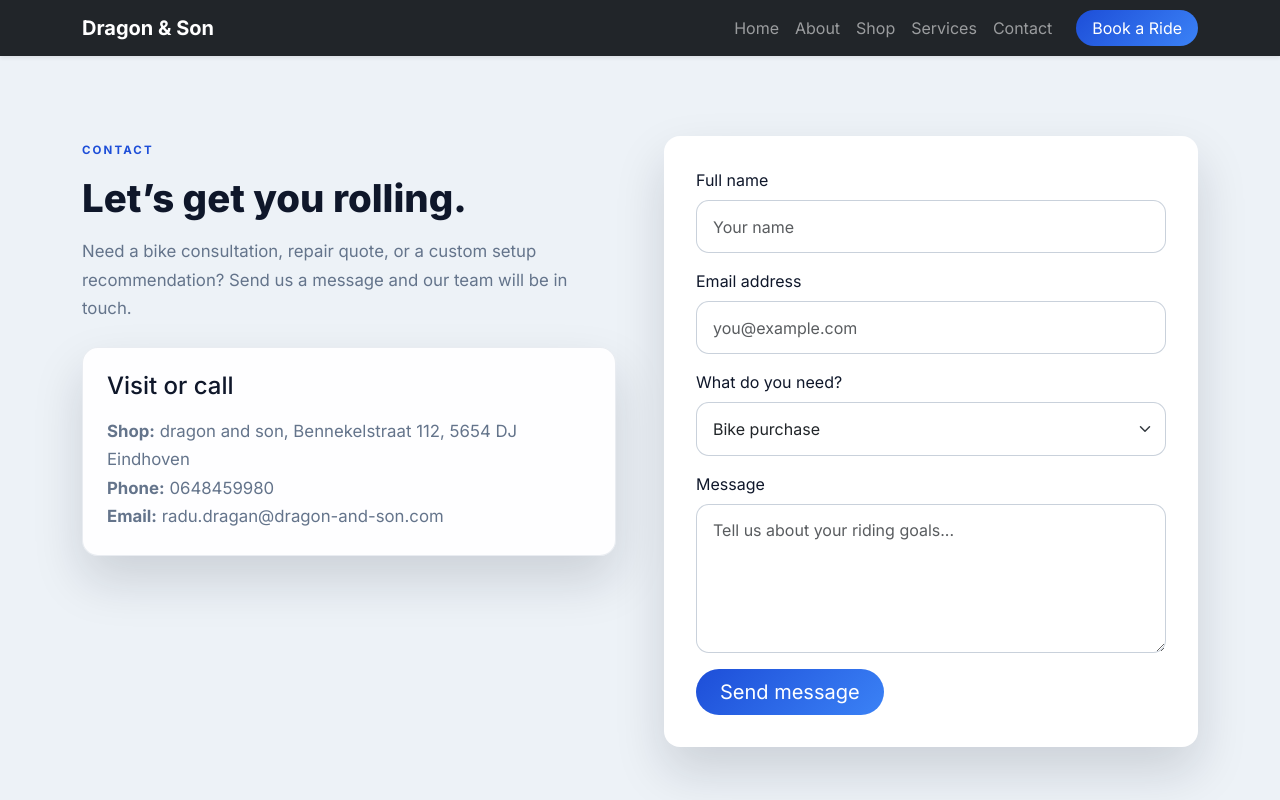
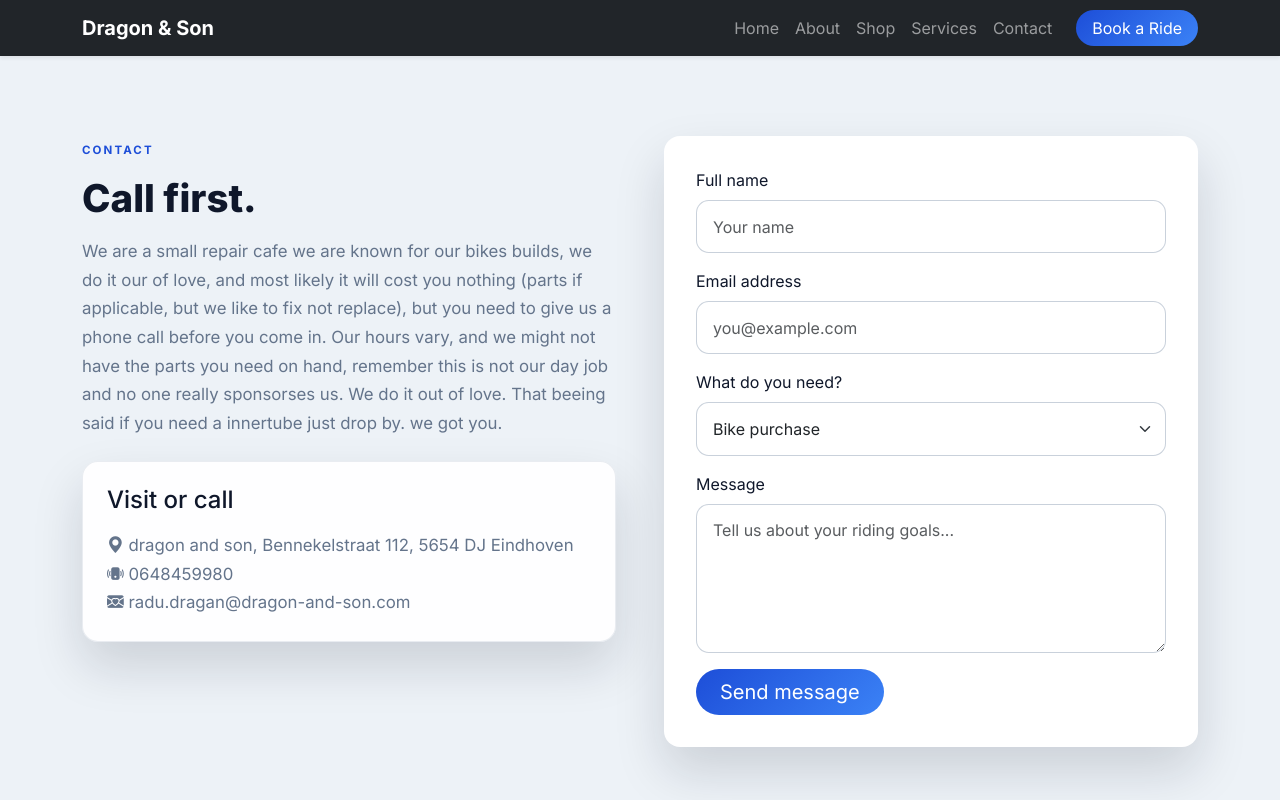
Before and after one commit to RaduDraganAndSon/dragon_and_son_entry_point, a Vue app: page /contact in a window 1280 px wide. Shown: the top 800 px of the page. Built offline with nearby package versions, Linux system fonts and the light colour scheme.

Commit message:
0.0.2 Add boostrap icons to the project and updated the contact page

```diff
--- a/package.json
+++ b/package.json
@@ -10,6 +10,7 @@
   },
   "dependencies": {
     "bootstrap": "^5.3.3",
+    "bootstrap-icons": "^1.11.3",
     "pinia": "^2.1.7",
     "vue": "^3.4.38",
     "vue-router": "^4.5.0"
--- a/src/main.js
+++ b/src/main.js
@@ -4,6 +4,7 @@ import App from './App.vue'
 import router from './router'
 
 import 'bootstrap/dist/css/bootstrap.min.css'
+import 'bootstrap-icons/font/bootstrap-icons.css'
 import 'bootstrap/dist/js/bootstrap.bundle.min.js'
 import './styles.css'
 
--- a/src/views/ContactView.vue
+++ b/src/views/ContactView.vue
@@ -4,17 +4,19 @@
       <div class="row g-5 align-items-start">
         <div class="col-lg-6">
           <span class="section-label">Contact</span>
-          <h1 class="section-title">Let’s get you rolling.</h1>
+          <h1 class="section-title">Call first.</h1>
           <p class="lead-text">
-            Need a bike consultation, repair quote, or a custom setup recommendation? Send us a message and our team will be in touch.
+            We are a small repair cafe we are known for our bikes builds, we do it our of love, and most likely it will cost you nothing (parts if applicable, but we like to fix not replace), but you need to give us a phone call before you come in. Our hours vary, and we might not have the parts you need on hand, remember this is not our day job and no one really sponsorses us. We do it out of love.
+
+            That beeing said if you need a innertube just drop by. we got you.
           </p>
 
           <div class="info-panel p-4 mt-4">
             <h3 class="h4 mb-3">Visit or call</h3>
             <ul class="list-unstyled mb-0 lead-text">
-              <li><strong>Shop:</strong> {{ storeDetails.address }}</li>
-              <li><strong>Phone:</strong> {{ storeDetails.phone }}</li>
-              <li><strong>Email:</strong> {{ storeDetails.email }}</li>
+              <li><i class="bi bi-geo-alt-fill" /> {{ storeDetails.address }}</li>
+              <li><i class="bi bi-phone-vibrate-fill" /> {{ storeDetails.phone }}</li>
+              <li><i class="bi bi-envelope-heart-fill" /> {{ storeDetails.email }}</li>
             </ul>
           </div>
         </div>
```
Also changed, not shown: 2 other files (tests, documents, lock files or other folders).
